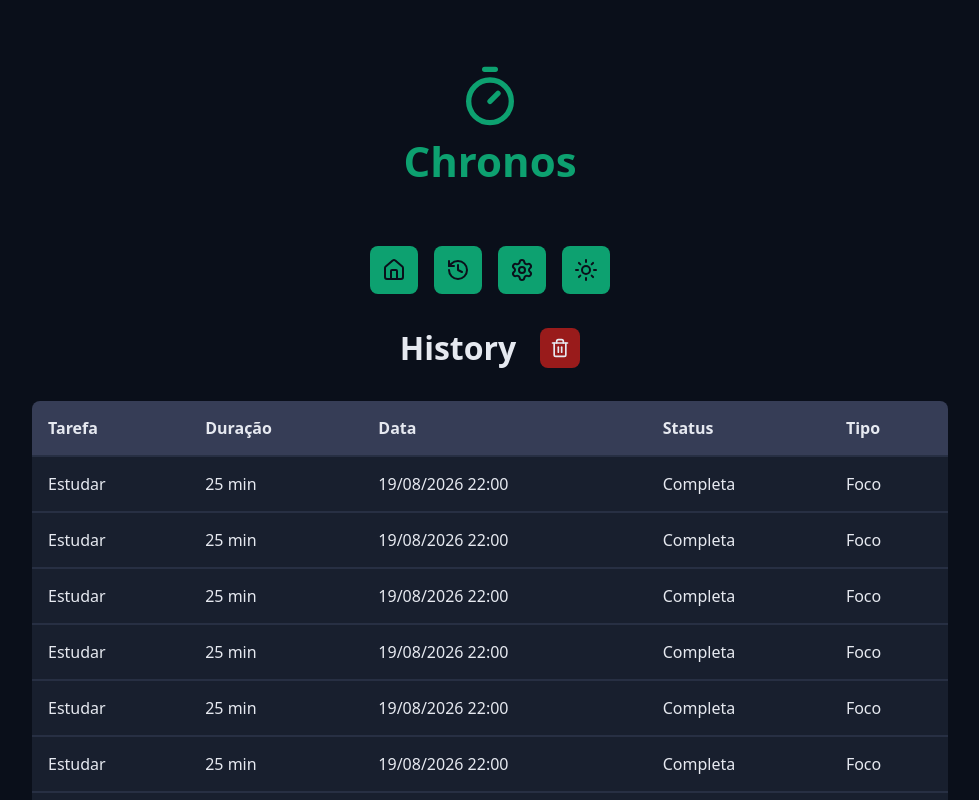
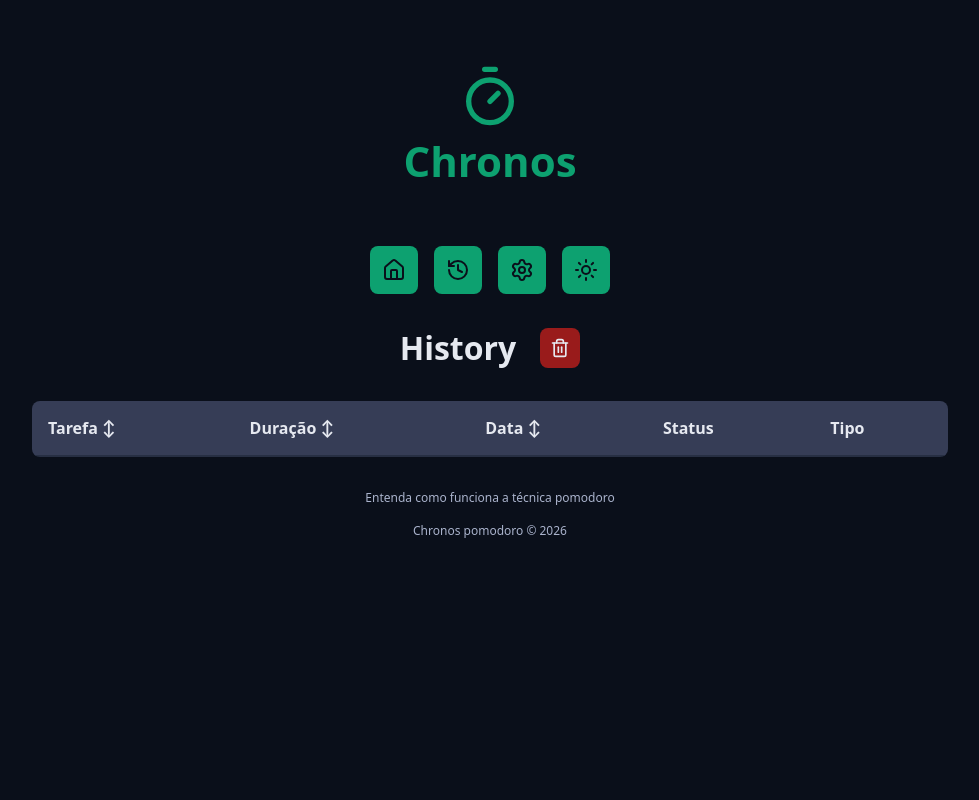
Before and after one commit to DevVictorH/Chronos-Pomodoro, a React (Vite) app: page /history in a window 1280 px wide. Shown: the top 800 px of the page, without its empty margins (150-1129 px from the left). Built offline with nearby package versions, Linux system fonts and the light colour scheme.

Commit message:
fazendo ordenação do historico e formatando valores

```diff
--- a/package.json
+++ b/package.json
@@ -10,6 +10,7 @@
     "preview": "vite preview"
   },
   "dependencies": {
+    "date-fns": "^4.4.0",
     "lucide-react": "^1.14.0",
     "react": "^19.2.5",
     "react-dom": "^19.2.5",
--- a/src/contexts/TaskContext/initialTaskState.ts
+++ b/src/contexts/TaskContext/initialTaskState.ts
@@ -7,7 +7,7 @@
   activeTask: null,
   currentCycle: 0,
   config: {
-    work: 1,
+    work: 25,
     shortBreak: 5,
     longBreak: 15
   }
--- a/src/pages/History/index.tsx
+++ b/src/pages/History/index.tsx
@@ -4,8 +4,36 @@
 import { Heading } from "../../components/Heading";
 import { MainTemplates } from "../../templates/MainTemplate";
 import styles from "./styles.module.css"
+import { useTaskContext } from "../../contexts/TaskContext/useTaskContext";
+import { formatDate } from "../../utils/formatDate";
+import { getTaskStatus } from "../../utils/getTaskStatus";
+import { useState } from "react";
+import { sortTasks, type SortTasksOptions } from "../../utils/sortTasks";
 
 export function History() {
+    const { state } = useTaskContext()
+    const [sortTasksOptions, setSortTasksOptions] = useState<SortTasksOptions>(() => {
+        return {
+            tasks: sortTasks({ tasks: state.tasks }),
+            field: 'startDate',
+            direction: 'desc'
+        }
+    });
+
+    function handleSortTasks({ field }: Pick<SortTasksOptions, 'field'>) {
+        const newDirection = sortTasksOptions.direction === 'desc' ? 'asc' : 'desc'
+
+        setSortTasksOptions({
+            tasks: sortTasks({
+                direction: newDirection,
+                tasks: sortTasksOptions.tasks,
+                field,
+            }),
+            direction: newDirection,
+            field,
+        })
+    }
+
     return (
         <MainTemplates>
 
@@ -25,23 +53,31 @@
                     <table>
                         <thead>
                             <tr>
-                                <th>Tarefa</th>
-                                <th>Duração</th>
-                                <th>Data</th>
+                                <th onClick={() => handleSortTasks({ field: 'name' })}
+                                    className={styles.thSort}>Tarefa ↕</th>
+                                <th onClick={() => handleSortTasks({ field: 'duration' })}
+                                    className={styles.thSort}>Duração ↕</th>
+                                <th onClick={() => handleSortTasks({ field: 'startDate' })}
+                                    className={styles.thSort}>Data ↕</th>
                                 <th>Status</th>
                                 <th>Tipo</th>
                             </tr>
                         </thead>
 
                         <tbody>
-                            {Array.from({ length: 20 }).map(() => {
+                            {sortTasksOptions.tasks.map(task => {
+                                const taskTypeMap = {
+                                    work: "Foco",
+                                    shortBreak: "Descanso curto",
+                                    longBreak: "Descanso longo"
+                                }
                                 return (
-                                    <tr>
-                                        <td>Estudar</td>
-                                        <td>25 min</td>
-                                        <td>19/08/2026 22:00</td>
-                                        <td>Completa</td>
-                                        <td>Foco</td>
+                                    <tr key={task.id}>
+                                        <td>{task.name}</td>
+                                        <td>{task.duration}</td>
+                                        <td>{formatDate(task.startDate)}</td>
+                                        <td>{getTaskStatus(task, state.activeTask)}</td>
+                                        <td>{taskTypeMap[task.type]}</td>
                                     </tr>
                                 )
                             })}
--- a/src/pages/History/styles.module.css
+++ b/src/pages/History/styles.module.css
@@ -35,3 +35,12 @@
   text-align: left;
   padding: 1.6rem;
 }
+
+.thSort{
+  cursor: pointer;
+  transition: all 0.1s ease-in-out;
+}
+
+.thSort:hover {
+  filter: brightness(80%)
+}
--- /dev/null
+++ b/src/utils/formatDate.ts
@@ -0,0 +1,6 @@
+import { format } from "date-fns"
+
+export function formatDate(timestamp: number){
+    const date = new Date(timestamp)
+    return format(date, "dd/MM/yyyy HH:mm")
+}
--- /dev/null
+++ b/src/utils/getTaskStatus.ts
@@ -0,0 +1,10 @@
+import type { TaskModel } from "../models/TaskModel";
+
+export function getTaskStatus(task:TaskModel, activeTask: TaskModel | null){
+
+    if(task.completeDate) return "Completo";
+    if(task.interruptDate) return "Interrompido";
+    if(task.id === activeTask?.id) return "Em progresso";
+    return "Abandonado"
+
+}
--- /dev/null
+++ b/src/utils/sortTasks.ts
@@ -0,0 +1,53 @@
+import type { TaskModel } from "../models/TaskModel"
+
+export type SortTasksOptions = {
+    tasks: TaskModel[];
+    direction?: 'asc' | 'desc';
+    field?: keyof TaskModel;
+}
+
+export function sortTasks({
+  field = 'startDate', // Se o campo não for informado, usamos 'startDate' como padrão
+  direction = 'desc', // Se a direção não for informada, usamos 'desc' (decrescente)
+  tasks = [], // Se nenhuma lista for passada, usamos uma lista vazia
+}: SortTasksOptions): TaskModel[] {
+  return [...tasks].sort((a, b) => {
+    // Pegamos o valor da propriedade escolhida (ex: startDate) em cada tarefa
+    const aValue = a[field];
+    const bValue = b[field];
+
+    // --- TRATANDO VALORES NULOS ---
+
+    // Se os dois forem nulos, mantemos a ordem atual
+    if (aValue === null && bValue === null) return 0;
+
+    // Se apenas o primeiro for nulo, ele vai para o final
+    if (aValue === null) return 1;
+
+    // Se apenas o segundo for nulo, ele vai para o final
+    if (bValue === null) return -1;
+
+    // --- COMPARAÇÃO NUMÉRICA ---
+
+    // Se os dois valores forem números, fazemos uma subtração para ordenar
+    if (typeof aValue === 'number' && typeof bValue === 'number') {
+      return direction === 'asc'
+        ? aValue - bValue // Ex: 1, 2, 3...
+        : bValue - aValue; // Ex: 3, 2, 1...
+    }
+
+    // --- COMPARAÇÃO DE STRINGS ---
+
+    // Se os dois valores forem textos, usamos localeCompare para comparar em ordem alfabética
+    if (typeof aValue === 'string' && typeof bValue === 'string') {
+      return direction === 'asc'
+        ? aValue.localeCompare(bValue) // A -> Z
+        : bValue.localeCompare(aValue); // Z -> A
+    }
+
+    // --- CASOS NÃO TRATADOS ---
+
+    // Se não for nem número, nem string, nem null, não alteramos a ordem
+    return 0;
+  });
+}
```
Also changed, not shown: 1 other file (tests, documents, lock files or other folders).
